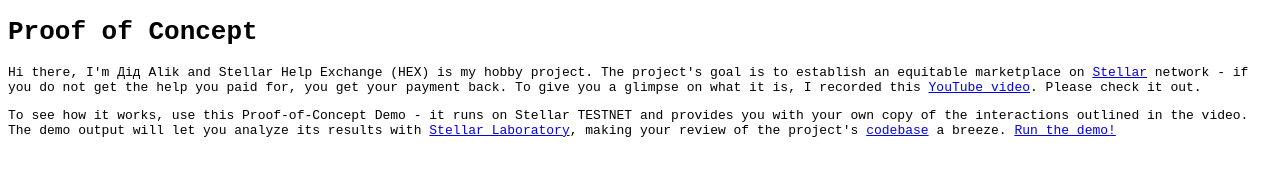
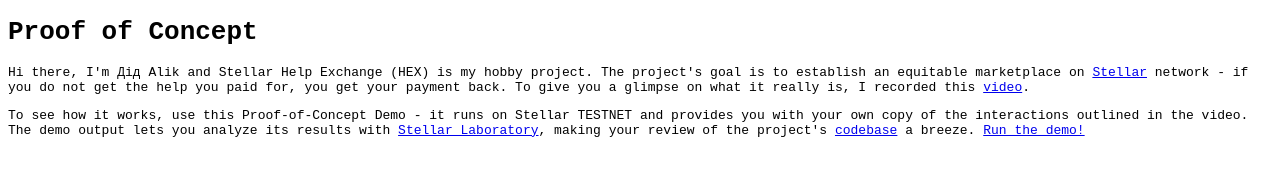
Before and after one commit to didalik/dak-hex-user, a website: page static/index.html in a window 1280 px wide. Drawn offline with Linux system fonts and the light colour scheme.

Commit message:
Call it a day

```diff
--- a/static/index.html
+++ b/static/index.html
@@ -15,10 +15,10 @@
     <samp>
 <h1>Proof of Concept</h1>
       <p>
-      Hi there, I'm Дід Alik and Stellar Help Exchange (HEX) is my hobby project. The project's goal is to establish an equitable marketplace on <a href='https://stellar.org'>Stellar</a> network - if you do not get the help you paid for, you get your payment back. To give you a glimpse on what it is, I recorded this <a href='https://youtu.be/y4TELgx28D4'>YouTube video</a>. Please check it out.
+      Hi there, I'm Дід Alik and Stellar Help Exchange (HEX) is my hobby project. The project's goal is to establish an equitable marketplace on <a href='https://stellar.org'>Stellar</a> network - if you do not get the help you paid for, you get your payment back. To give you a glimpse on what it really is, I recorded this <a href='https://youtu.be/y4TELgx28D4'>video</a>.
       </p>
       <p>
-      To see how it works, use this Proof-of-Concept Demo - it runs on Stellar TESTNET and provides you with your own copy of the interactions outlined in the video. The demo output will let you analyze its results with <a href='https://laboratory.stellar.org/#?network=test'>Stellar Laboratory</a>, making your review of the project's <a href='https://github.com/didalik/dak-hex-user'>codebase</a> a breeze. <a href='/poc/demo'>Run the demo!</a>
+      To see how it works, use this Proof-of-Concept Demo - it runs on Stellar TESTNET and provides you with your own copy of the interactions outlined in the video. The demo output lets you analyze its results with <a href='https://laboratory.stellar.org/#?network=test'>Stellar Laboratory</a>, making your review of the project's <a href='https://github.com/didalik/dak-hex-user'>codebase</a> a breeze. <a href='/poc/demo'>Run the demo!</a>
       </p>
     </samp>
     </body> <!-- }}}2 -->
```
Also changed, not shown: 2 other files.
